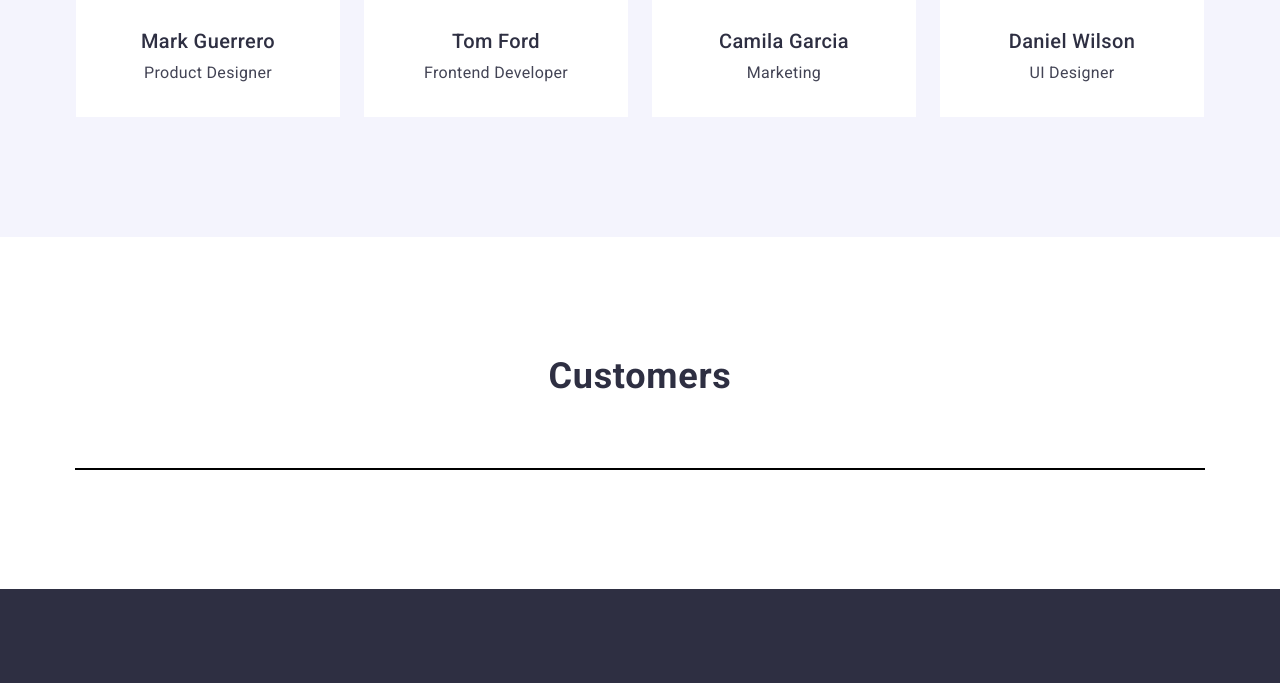
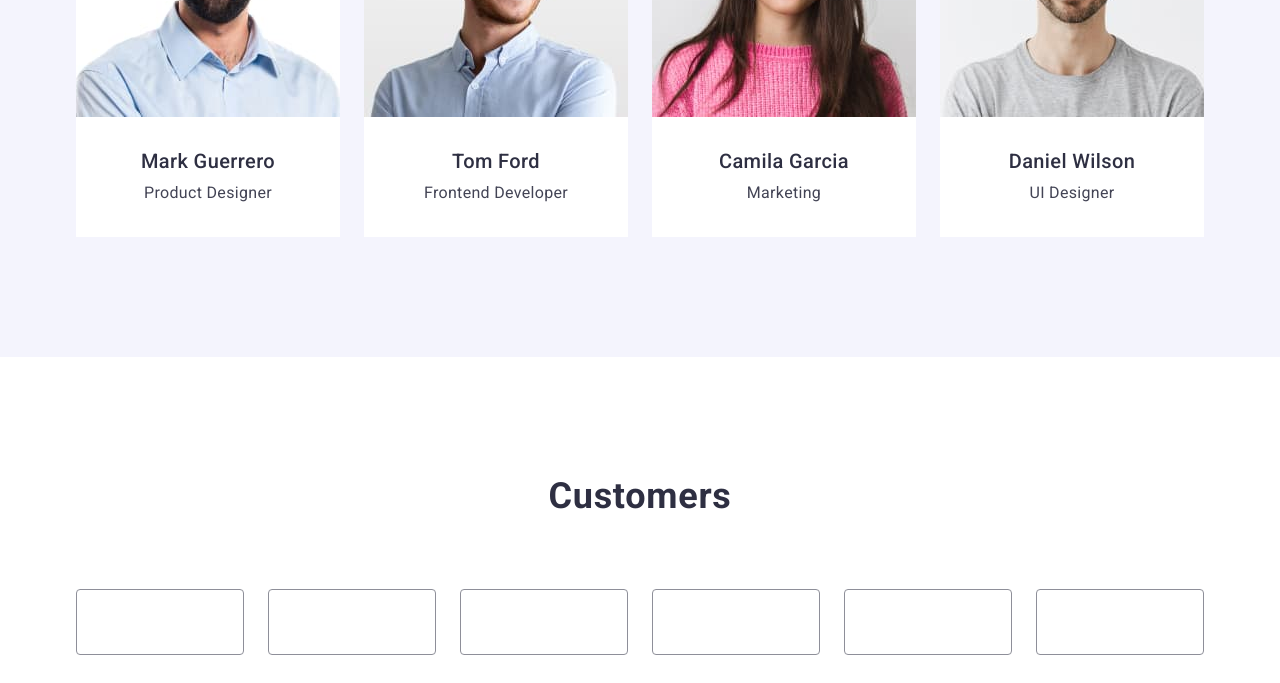
Before and after one commit to HelenBoyko/goit-markup-hw-04, a plain HTML site: page index.html in a window 1280 px wide. Shown: the part 2068-2751 px from the top of the page. Drawn offline with nearby package versions, Linux system fonts and the light colour scheme.

Commit message:
feachers-bg

```diff
--- a/css/styles.css
+++ b/css/styles.css
@@ -224,6 +224,16 @@ img {
     flex-basis: calc((100% - 3*24px)/4);
 }
 
+.feature::before {
+    display: block;
+    content: '';
+    height: 112px;
+    background: #F4F4FD;
+    border-radius: 4px;
+    margin-bottom: 8px;
+
+}
+
 .text {
     font-size: 16px;
     line-height: 1.5;
@@ -263,10 +273,20 @@ img {
 }
 
 .customers-list {
-    outline: 1px solid #000000;
     display: flex;
     margin-top: 72px;
+    gap: 24px;
 }
+
+.border-customers-logo {
+    border: 1px solid #8E8F99;
+    border-radius: 4px;
+    width: 168px;
+    padding: 88px;
+    padding: 32px 16px;
+
+}
+
 
 /*  ------------ MAIN PORTFOLIO ------------ */
 /*  ------------ top menu ------------  */
--- a/index.html
+++ b/index.html
@@ -63,6 +63,7 @@
         <h1 class="hero-title">Effective Solutions for Your Business</h1>
         <button class="hero-button" type="button">Order Service</button>
       </section>
+
       <!-- FEATURES-->
       <section class="features">
         <div class="container">
@@ -99,6 +100,7 @@
           </ul>
         </div>
       </section>
+
       <!--DOING-->
       <section class="doing">
         <div class="container">
@@ -128,6 +130,7 @@
           </ul>
         </div>
       </section>
+
       <!-- TEAM-->
       <section class="team">
         <div class="container">
@@ -181,13 +184,13 @@
       <section class="customers">
         <div class="container">
           <h2 class="section-title">Customers</h2>
-          <ul class="list customers-list">
-            <li></li>
-            <li></li>
-            <li></li>
-            <li></li>
-            <li></li>
-            <li></li>
+          <ul class="customers-list">
+            <li class="list border-customers-logo"></li>
+            <li class="list border-customers-logo"></li>
+            <li class="list border-customers-logo"></li>
+            <li class="list border-customers-logo"></li>
+            <li class="list border-customers-logo"></li>
+            <li class="list border-customers-logo"></li>
           </ul>
         </div>
       </section>
```
